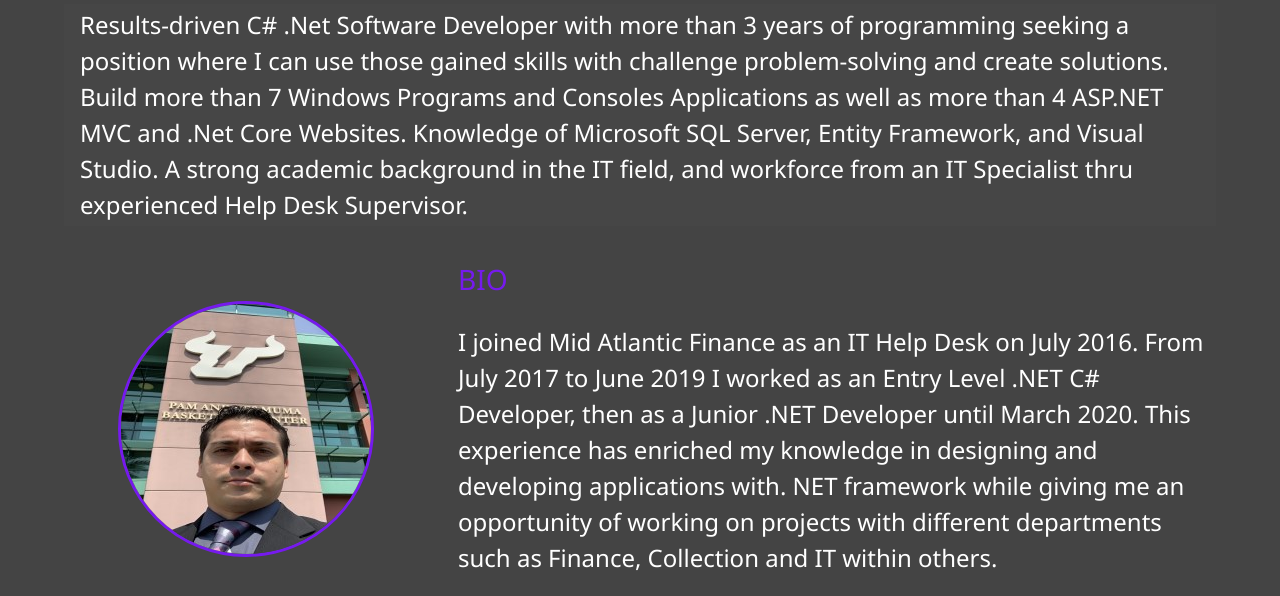
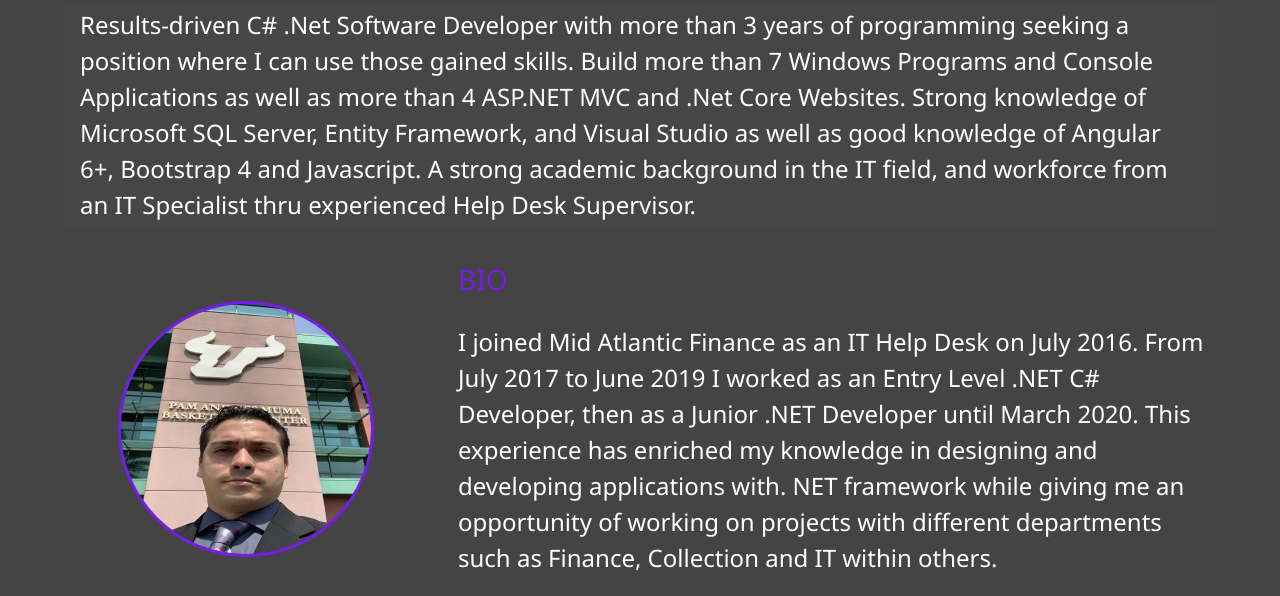
Before and after one commit to lcampuzano10/LuisCampuzano, a plain HTML site: page about.html in a window 1280 px wide. Shown: the part 204-800 px from the top of the page. Drawn offline with Linux system fonts and the light colour scheme.

Commit message:
Update about.html
Minor changes on the about page

```diff
--- a/about.html
+++ b/about.html
@@ -40,13 +40,10 @@
     <h1 class="lg-heading">About <span class="text-secondarys">Me</span></h1>
     <h2 class="sm-heading">
       Results-driven C# .Net Software Developer with more than 3 years of programming seeking a position where I can use
-      those gained
-      skills with challenge problem-solving and create solutions. Build more than 7 Windows Programs and Consoles
-      Applications as well
-      as more than 4 ASP.NET MVC and .Net Core Websites. Knowledge of Microsoft SQL Server, Entity Framework, and Visual
-      Studio.
-      A strong academic background in the IT field, and workforce from an IT Specialist thru experienced Help Desk
-      Supervisor.
+      those gained skills. Build more than 7 Windows Programs and Console Applications as well as more than 4 ASP.NET
+      MVC and .Net Core Websites. Strong knowledge of Microsoft SQL Server, Entity Framework, and Visual Studio as well
+      as good knowledge of Angular 6+, Bootstrap 4 and Javascript. A strong academic background in the IT field, and
+      workforce from an IT Specialist thru experienced Help Desk Supervisor.
     </h2>
     <div class="about-info">
       <img src="img/portrait.jpg" alt="John Doe" class="bio-image" />
```
